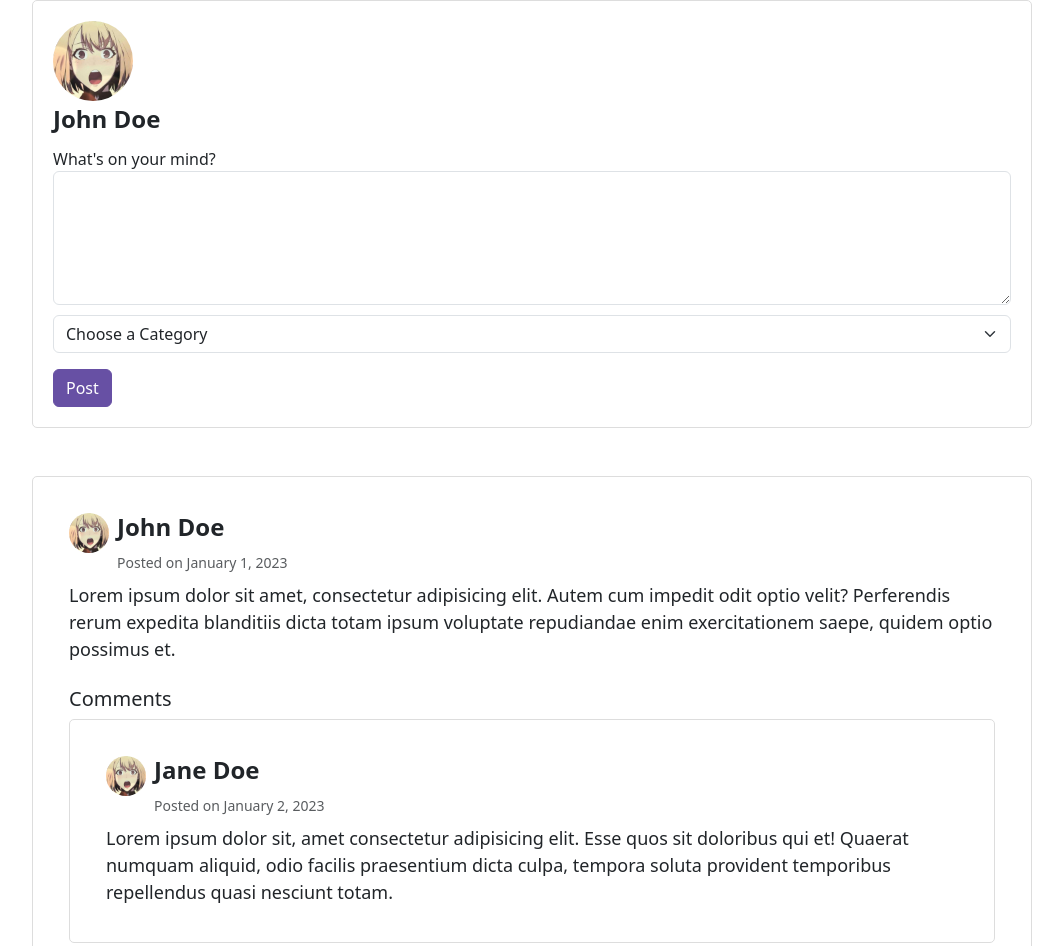
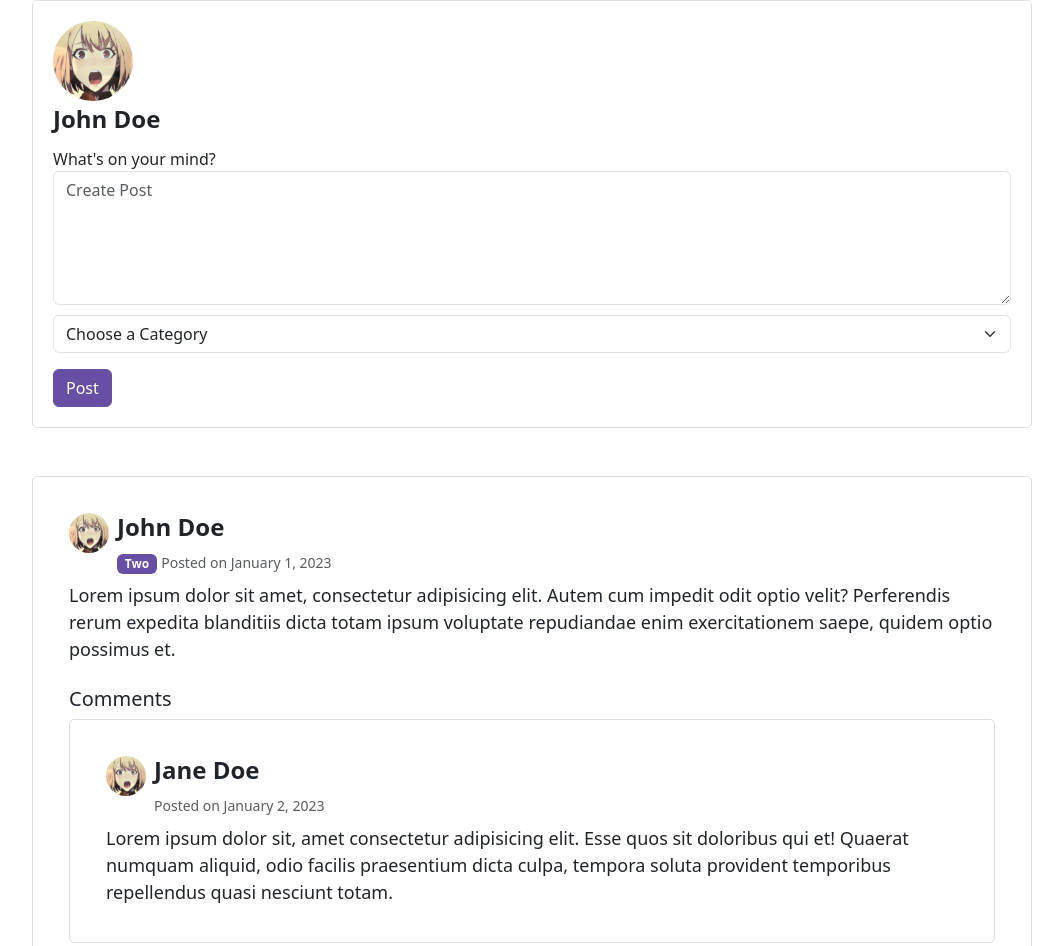
Before and after one commit to rurururi/asdvisor_web, a website: page community.html in a window 1280 px wide. Shown: the top 946 px of the page, without its empty margins (108-1171 px from the left). Drawn offline with nearby package versions, Linux system fonts and the light colour scheme.

Commit message:
add flair span for categories

```diff
--- a/community.html
+++ b/community.html
@@ -17,7 +17,7 @@
                     <img src="../images/profile.jpg" alt="Profile Picture"> </div>
                 <p class="user-name">John Doe</p> <div class="form-group">
                 <label for="post">What's on your mind?</label>
-                <textarea class="form-control" id="post" rows="5"></textarea>
+                <textarea class="form-control" id="post" rows="5" placeholder="Create Post"></textarea>
               </div>
               <select class="form-select mb-3" aria-label="Default select example">
                 <option selected>Choose a Category</option>
@@ -30,6 +30,8 @@
           </div>
         </div>
       </div>
+      <!-- comment card -->
+
       <div class="container mt-5">
         <div class="card">
           <div class="card-body">
@@ -37,6 +39,7 @@
               <img src="../images/profile.jpg" alt="Profile Picture" class="rounded-circle me-2" width="40" height="40">
               <div>
                 <h5 class="card-title">John Doe</h5>
+                <span class="badge text-bg-primary">Two</span>
                 <small class="text-muted">Posted on January 1, 2023</small>
               </div>
             </div>
@@ -59,7 +62,7 @@
             <form>
               <div class="mb-3">
                 <label for="commentTextarea" class="form-label">Add a comment</label>
-                <textarea class="form-control" id="commentTextarea" rows="3"></textarea>
+                <textarea class="form-control" id="commentTextarea" rows="3" placeholder=""></textarea>
               </div>
               <button type="submit" class="btn btn-primary">Submit</button>
             </form>
```
